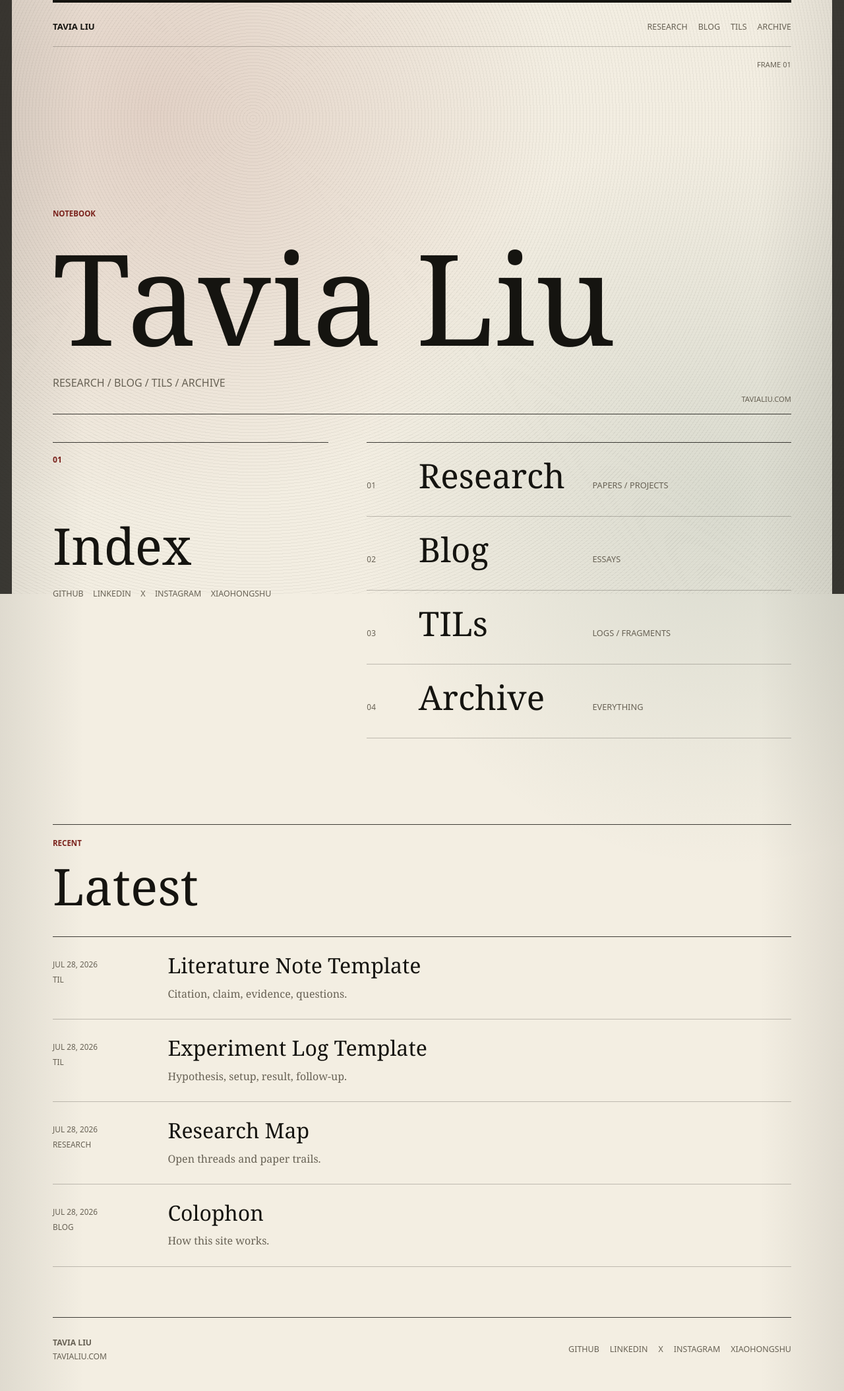
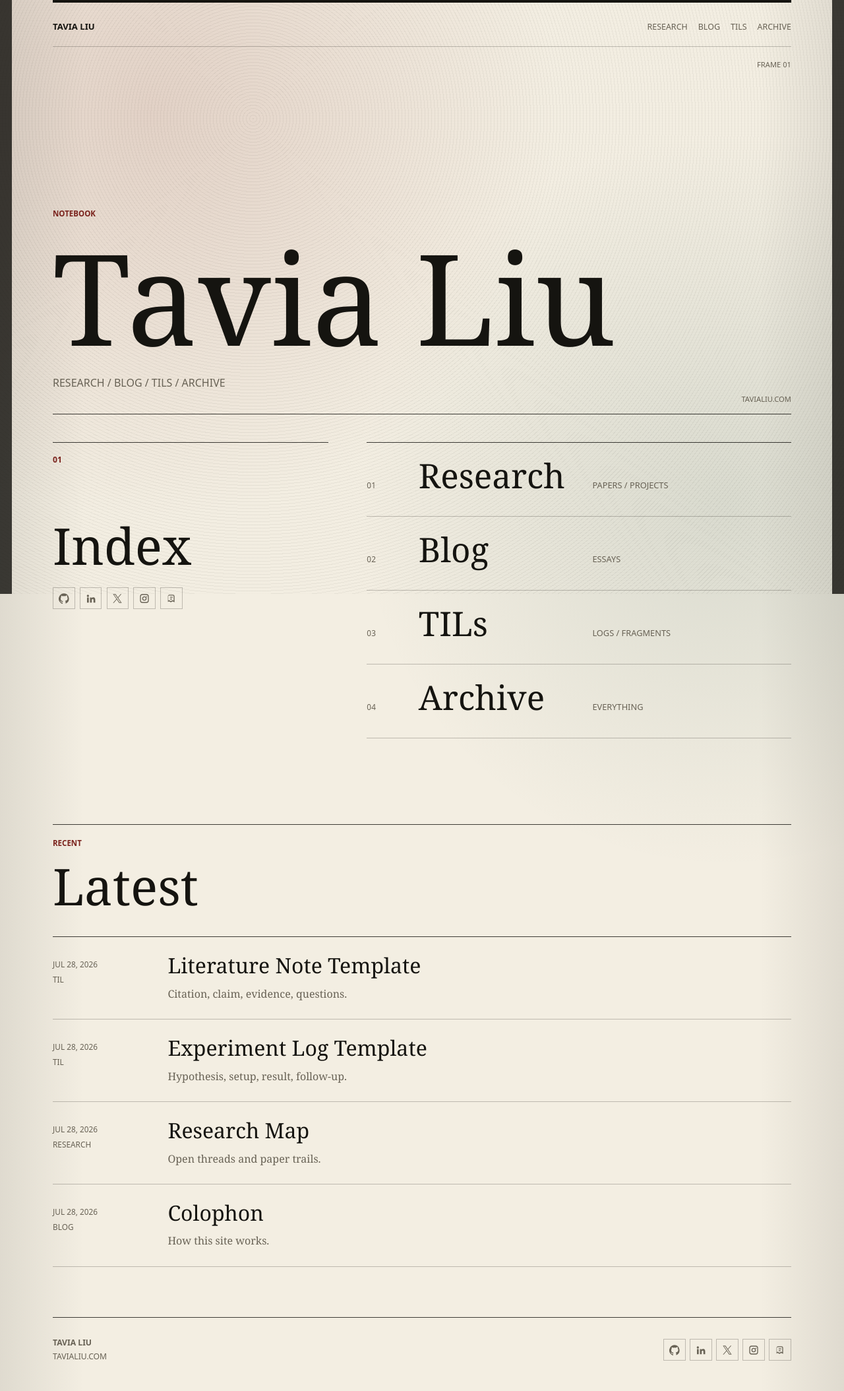
Before and after one commit to tavia-liu/tavia-liu.github.io, a Jekyll site: the page built from index.html, in a window 1280 px wide. Shown: the whole page at 66% size. Built offline with Jekyll 4.4.1, drawn with Linux system fonts in a browser that asks for light colours.

Commit message:
Use icon-only social links

```diff
--- /dev/null
+++ b/_includes/social-icons.html
@@ -0,0 +1,25 @@
+<a class="social-icon" href="{{ site.author.links.github }}" aria-label="GitHub">
+  <svg aria-hidden="true" viewBox="0 0 24 24">
+    <path d="M12 .5A12 12 0 0 0 8.2 23.9c.6.1.8-.3.8-.6v-2.1c-3.3.7-4-1.4-4-1.4-.6-1.4-1.4-1.8-1.4-1.8-1.1-.8.1-.8.1-.8 1.2.1 1.9 1.3 1.9 1.3 1.1 1.9 2.9 1.3 3.5 1 .1-.8.4-1.3.8-1.6-2.6-.3-5.4-1.3-5.4-5.9 0-1.3.5-2.4 1.2-3.2-.1-.3-.5-1.5.1-3.2 0 0 1-.3 3.3 1.2a11.4 11.4 0 0 1 6 0C17.9 4.6 19 4.9 19 4.9c.6 1.7.2 2.9.1 3.2.8.8 1.2 1.9 1.2 3.2 0 4.6-2.8 5.6-5.4 5.9.4.4.8 1.1.8 2.2v3.3c0 .3.2.7.8.6A12 12 0 0 0 12 .5Z"/>
+  </svg>
+</a>
+<a class="social-icon" href="{{ site.author.links.linkedin }}" aria-label="LinkedIn">
+  <svg aria-hidden="true" viewBox="0 0 24 24">
+    <path d="M4.98 3.5a2.5 2.5 0 1 1 0 5 2.5 2.5 0 0 1 0-5ZM3 9.8h4v11.7H3V9.8Zm6.3 0h3.8v1.6h.1a4.2 4.2 0 0 1 3.8-2.1c4 0 4.7 2.6 4.7 6v6.2h-4v-5.5c0-1.3 0-3-1.8-3s-2.1 1.4-2.1 2.9v5.6h-4V9.8Z"/>
+  </svg>
+</a>
+<a class="social-icon" href="{{ site.author.links.x }}" aria-label="X">
+  <svg aria-hidden="true" viewBox="0 0 24 24">
+    <path d="M13.9 10.5 21.3 2h-1.8l-6.4 7.3L8 2H2l7.8 11.2L2 22h1.8l6.8-7.7 5.4 7.7h6l-8.1-11.5Zm-2.4 2.7-.8-1.1L4.4 3.3h2.7l5 7.1.8 1.1 6.6 9.3h-2.7l-5.3-7.6Z"/>
+  </svg>
+</a>
+<a class="social-icon" href="{{ site.author.links.instagram }}" aria-label="Instagram">
+  <svg aria-hidden="true" viewBox="0 0 24 24">
+    <path d="M7.5 2h9A5.5 5.5 0 0 1 22 7.5v9a5.5 5.5 0 0 1-5.5 5.5h-9A5.5 5.5 0 0 1 2 16.5v-9A5.5 5.5 0 0 1 7.5 2Zm0 2A3.5 3.5 0 0 0 4 7.5v9A3.5 3.5 0 0 0 7.5 20h9a3.5 3.5 0 0 0 3.5-3.5v-9A3.5 3.5 0 0 0 16.5 4h-9ZM12 7a5 5 0 1 1 0 10 5 5 0 0 1 0-10Zm0 2a3 3 0 1 0 0 6 3 3 0 0 0 0-6Zm5.2-2.4a1.2 1.2 0 1 1 0 2.4 1.2 1.2 0 0 1 0-2.4Z"/>
+  </svg>
+</a>
+<a class="social-icon" href="{{ site.author.links.xiaohongshu }}" aria-label="Xiaohongshu">
+  <svg aria-hidden="true" viewBox="0 0 24 24">
+    <path d="M6.5 3.2h8.8A3.7 3.7 0 0 1 19 6.9v13.9l-4.2-2.3-4.2 2.3-4.1-2.3-2.5 1.4v-13A3.7 3.7 0 0 1 6.5 3.2Zm0 2A1.7 1.7 0 0 0 4.8 7v9.5l1.7-.9 4.1 2.3 4.2-2.3 2.2 1.2V7a1.7 1.7 0 0 0-1.7-1.8H6.5Zm2.4 3.1h5.8v2H8.9v-2Zm0 4h4.4v2H8.9v-2Z"/>
+  </svg>
+</a>
--- a/_layouts/default.html
+++ b/_layouts/default.html
@@ -29,11 +29,7 @@
         <span>tavialiu.com</span>
       </div>
       <nav class="social-links" aria-label="Social links">
-        <a href="{{ site.author.links.github }}">GitHub</a>
-        <a href="{{ site.author.links.linkedin }}">LinkedIn</a>
-        <a href="{{ site.author.links.x }}">X</a>
-        <a href="{{ site.author.links.instagram }}">Instagram</a>
-        <a href="{{ site.author.links.xiaohongshu }}">Xiaohongshu</a>
+        {% include social-icons.html %}
       </nav>
     </footer>
     <script src="{{ '/assets/js/site.js' | relative_url }}" defer></script>
--- a/assets/css/main.css
+++ b/assets/css/main.css
@@ -122,16 +122,18 @@ a:hover {
   text-transform: uppercase;
 }
 
-.site-nav a,
-.social-links a {
+.site-nav a {
   color: var(--muted);
   text-decoration: none;
 }
 
 .site-nav a:hover,
-.site-nav a[aria-current="page"],
-.social-links a:hover {
+.site-nav a[aria-current="page"] {
   color: var(--ink);
+}
+
+.social-links {
+  gap: 0.4rem;
 }
 
 .hero {
@@ -236,21 +238,35 @@ h3 {
 .home-social {
   display: flex;
   flex-wrap: wrap;
-  gap: 0.55rem 0.9rem;
+  gap: 0.45rem;
   margin-top: 1.4rem;
   font-family: ui-sans-serif, system-ui, -apple-system, BlinkMacSystemFont, "Segoe UI", sans-serif;
   font-size: 0.78rem;
   text-transform: uppercase;
 }
 
-.home-social a {
+.social-icon {
+  display: inline-grid;
+  width: 2.1rem;
+  height: 2.1rem;
+  place-items: center;
+  border: 1px solid var(--line);
   color: var(--muted);
   text-decoration: none;
+  transition: border-color 160ms ease, color 160ms ease, transform 160ms ease;
 }
 
-.home-social a:hover {
+.social-icon:hover,
+.social-icon:focus-visible {
+  border-color: var(--heavy-line);
   color: var(--ink);
-  text-decoration: underline;
+  transform: translateY(-1px);
+}
+
+.social-icon svg {
+  width: 1rem;
+  height: 1rem;
+  fill: currentColor;
 }
 
 .section-links {
--- a/index.html
+++ b/index.html
@@ -14,11 +14,7 @@ description: Tavia Liu's notebook.
     <p class="index-number">01</p>
     <h2>Index</h2>
     <nav class="home-social" aria-label="Profile links">
-      <a href="{{ site.author.links.github }}">GitHub</a>
-      <a href="{{ site.author.links.linkedin }}">LinkedIn</a>
-      <a href="{{ site.author.links.x }}">X</a>
-      <a href="{{ site.author.links.instagram }}">Instagram</a>
-      <a href="{{ site.author.links.xiaohongshu }}">Xiaohongshu</a>
+      {% include social-icons.html %}
     </nav>
   </div>
 
```
